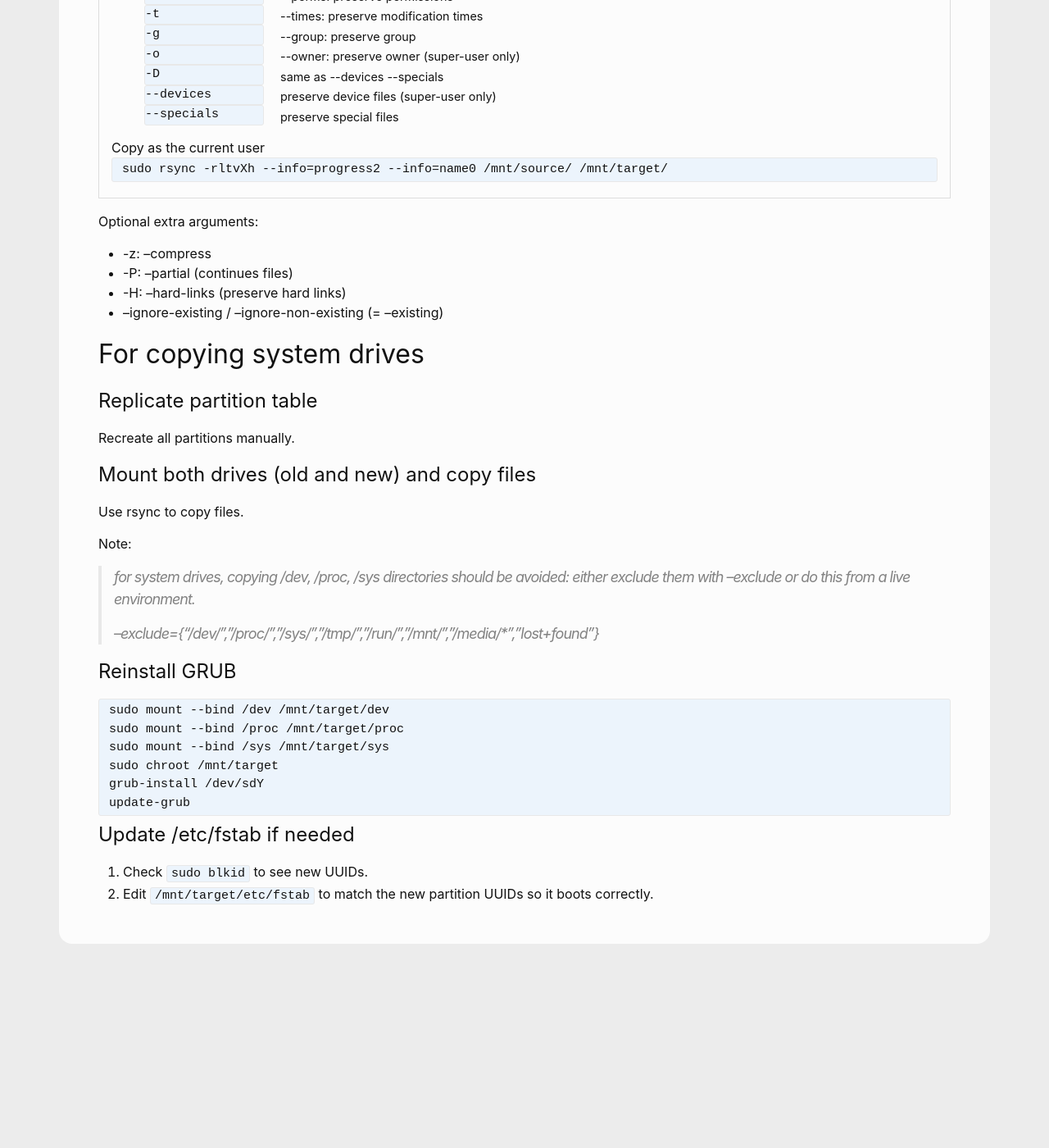
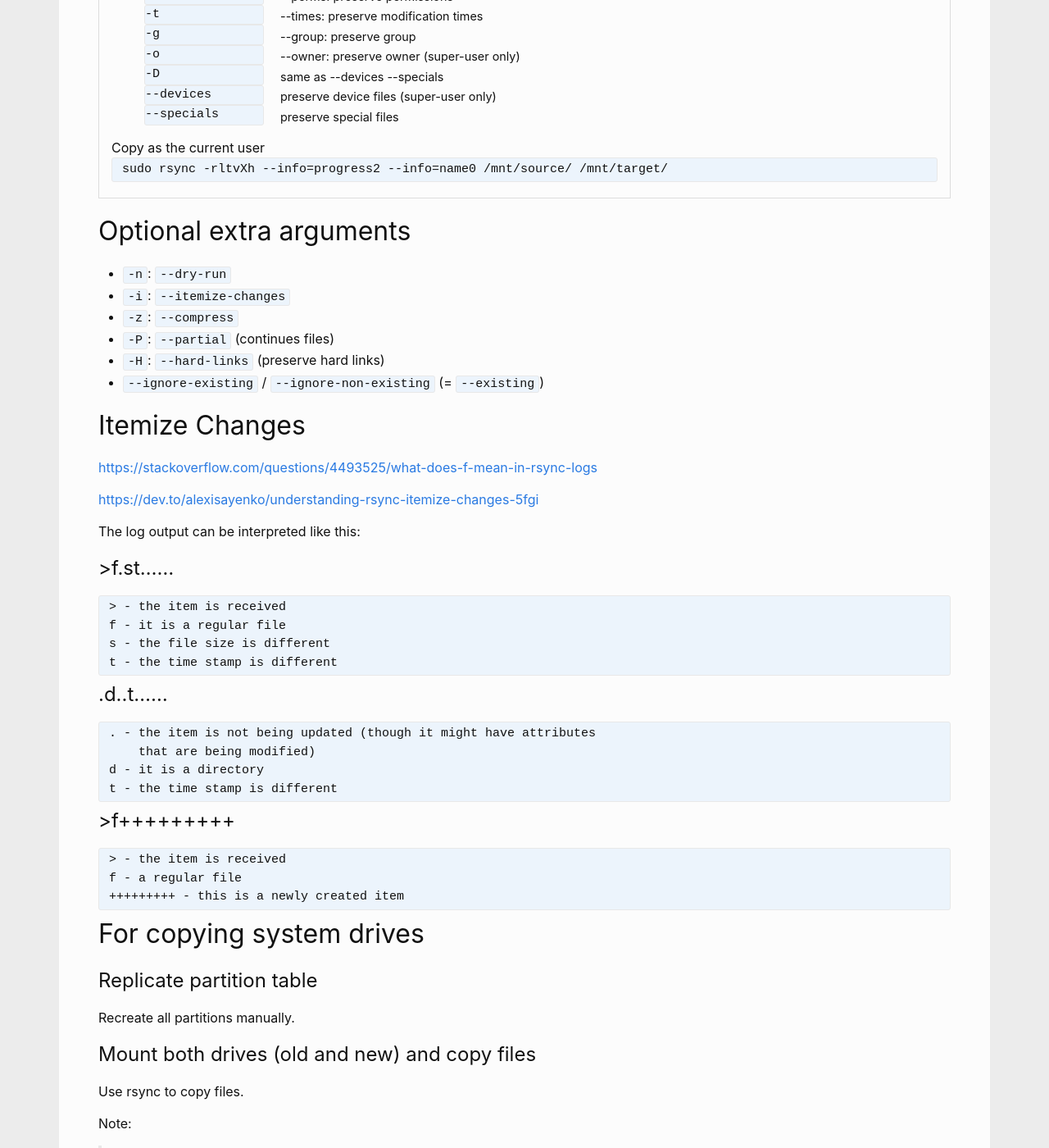
Before and after one commit to andreas-mausch/cheatsheets, a Jekyll site: the page built from _cheatsheets/rsync.md, in a window 1280 px wide and 1400 px high, scrolled down 541 px. Shown: the whole window at 82% size. Built offline with Jekyll 4.4.1, drawn with Linux system fonts in a browser that asks for light colours; before the commit the page ends 1722 px from its top, so only the background shows below that.

Commit message:
rsync: --dry-run and --itemize-changes

````diff
--- a/_cheatsheets/rsync.md
+++ b/_cheatsheets/rsync.md
@@ -27,12 +27,48 @@ section:
         command: sudo rsync -rltvXh --info=progress2 --info=name0 /mnt/source/ /mnt/target/
 ---
 
-Optional extra arguments:
+# Optional extra arguments
 
-- -z: --compress
-- -P: --partial (continues files)
-- -H: --hard-links (preserve hard links)
-- --ignore-existing / --ignore-non-existing (= --existing)
+- `-n`: `--dry-run`
+- `-i`: `--itemize-changes`
+- `-z`: `--compress`
+- `-P`: `--partial` (continues files)
+- `-H`: `--hard-links` (preserve hard links)
+- `--ignore-existing` / `--ignore-non-existing` (= `--existing`)
+
+# Itemize Changes
+
+<https://stackoverflow.com/questions/4493525/what-does-f-mean-in-rsync-logs>
+
+<https://dev.to/alexisayenko/understanding-rsync-itemize-changes-5fgi>
+
+The log output can be interpreted like this:
+
+## >f.st......
+
+```
+> - the item is received
+f - it is a regular file
+s - the file size is different
+t - the time stamp is different
+```
+
+## .d..t......
+
+```
+. - the item is not being updated (though it might have attributes
+    that are being modified)
+d - it is a directory
+t - the time stamp is different
+```
+
+## >f+++++++++
+
+```
+> - the item is received
+f - a regular file
++++++++++ - this is a newly created item
+```
 
 # For copying system drives
 
````
